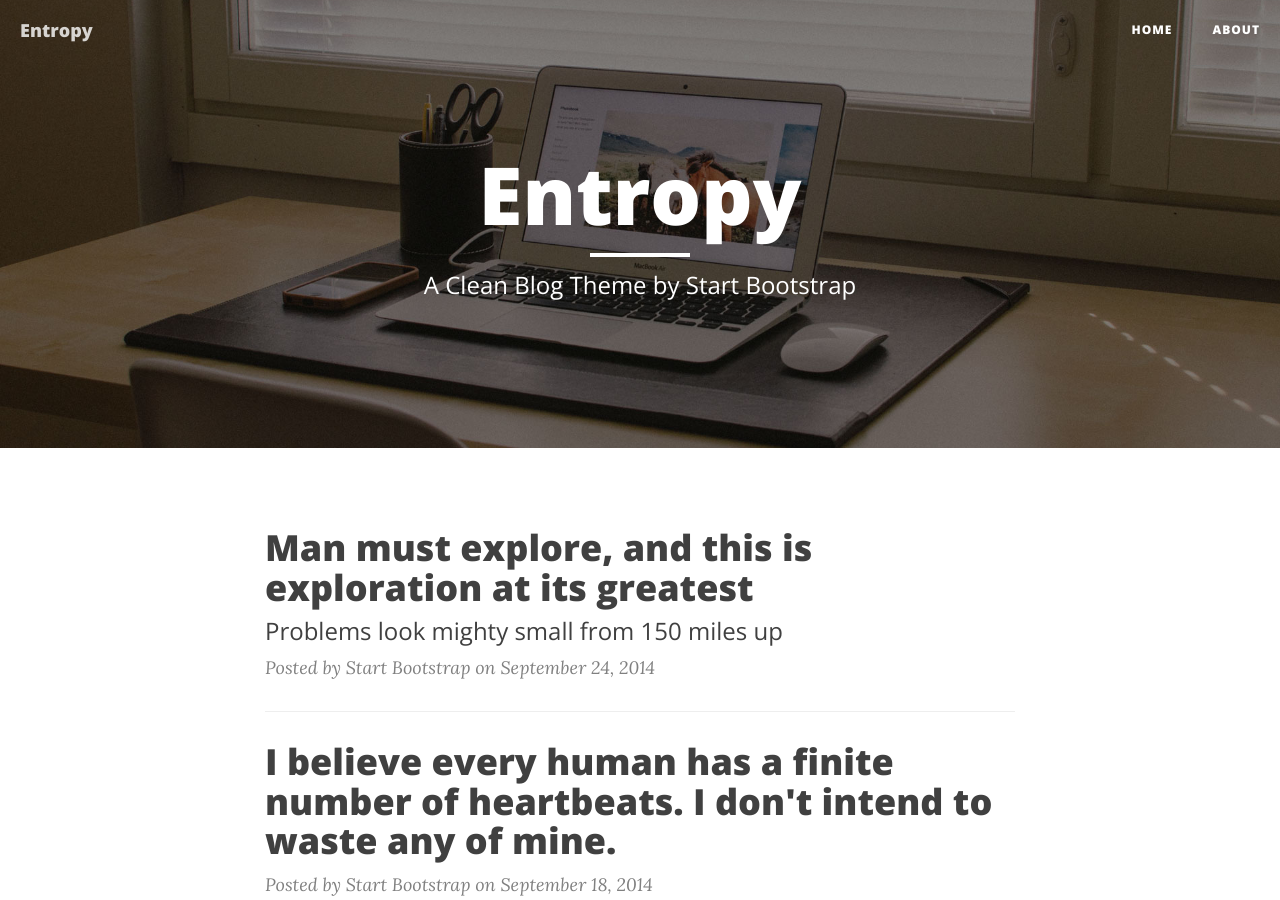
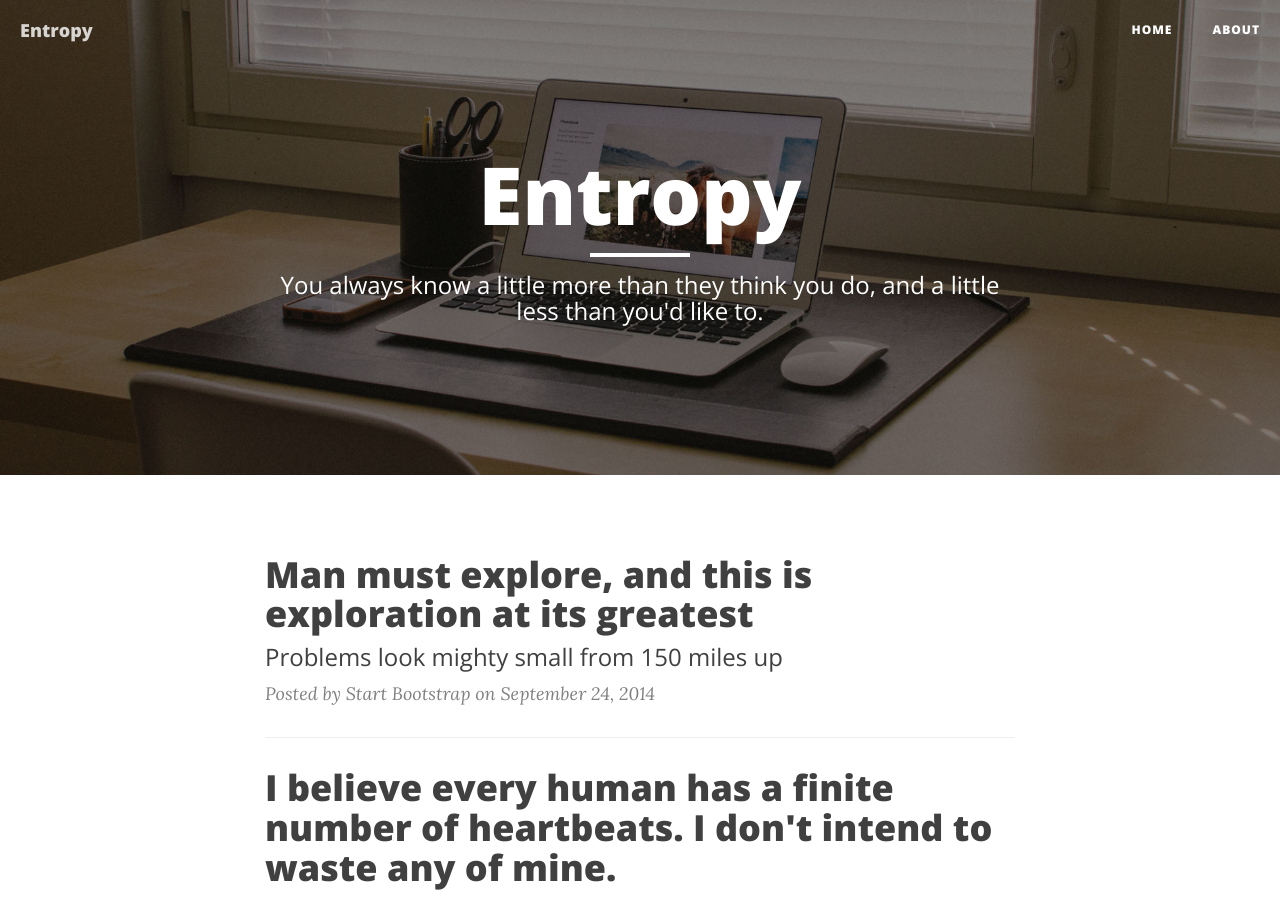
Before and after one commit to danechitoaie/danechitoaie.github.com, a Jekyll site: the page built from index.html, in a window 1280 px wide and 900 px high. Built offline with Jekyll 4.4.1, drawn with Linux system fonts in a browser that asks for light colours; nearby versions of some CDN libraries; the list of posts is cut into pages by our own code; some of the changed text lies outside the part shown.

Commit message:
Small updates

```diff
--- a/_config.yml
+++ b/_config.yml
@@ -2,12 +2,12 @@
 title: Entropy
 header-img: img/home-bg.jpg
 email: daniel.anechitoaie@gmail.com
-description: "Write your site description here. It will be used as your sites meta description as well!"
+description: "You always know a little more than they think you do, and a little less than you'd like to."
 baseurl: ""
-url: "http://danechitoaie.github.io"
-twitter_username: daniels0xff
-github_username:  danechitoaie
-facebook_username:  daniel.anechitoaie
+url: "http://daniel.anechitoaie.ro"
+twitter_username: danechitoaie
+github_username: danechitoaie
+facebook_username: daniel.anechitoaie
 
 # Build settings
 markdown: kramdown
--- a/_includes/footer.html
+++ b/_includes/footer.html
@@ -43,7 +43,6 @@
                     </li>
                     {% endif %}
                 </ul>
-                <p class="copyright text-muted">Copyright &copy; {{ site.title }} {{ site.time | date: '%Y' }}</p>
             </div>
         </div>
     </div>
--- a/index.html
+++ b/index.html
@@ -1,13 +1,12 @@
 ---
 layout: page
-description: "A Clean Blog Theme by Start Bootstrap"
+description: "You always know a little more than they think you do, and a little less than you'd like to."
 ---
 
 {% for post in paginator.posts %}
 <div class="post-preview">
     <a href="{{ post.url | prepend: site.baseurl }}">
-        <h2 class="post-title">            {{ post.title }}
-        </h2>
+        <h2 class="post-title">{{ post.title }}</h2>
         {% if post.subtitle %}
         <h3 class="post-subtitle">
             {{ post.subtitle }}
```
Also changed, not shown: _layouts/default.html (+0 -7 lines).
